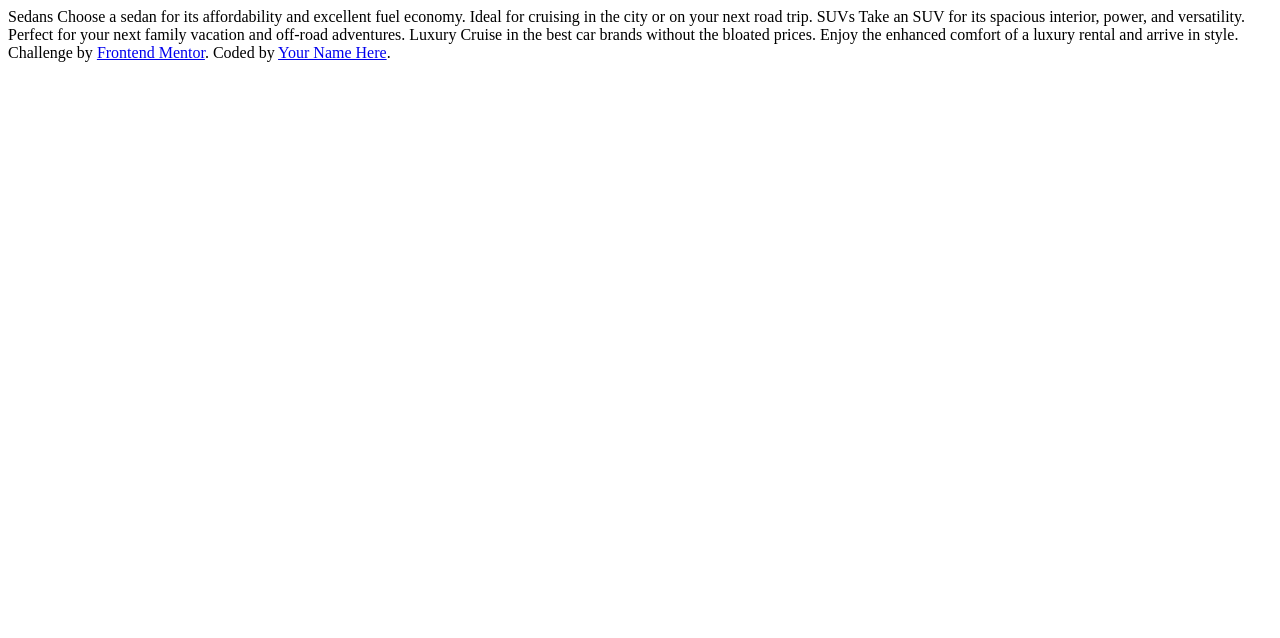
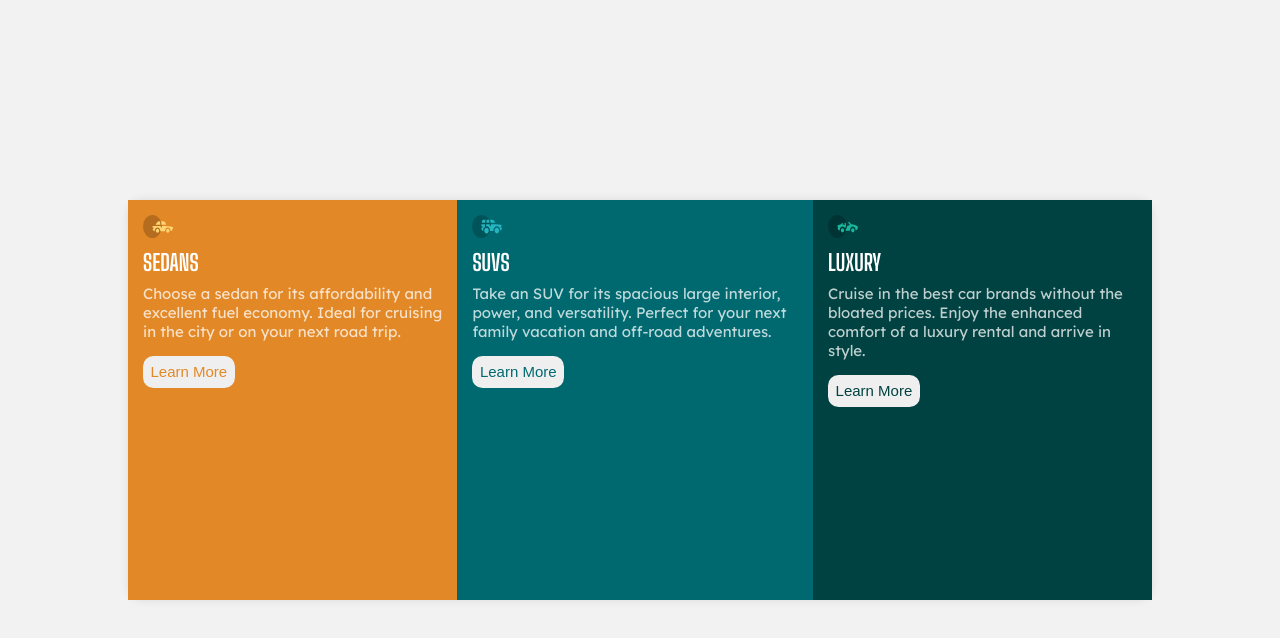
Before and after one commit to Silzzz0717/3-column-preview-card-component-main, a plain HTML site: page index.html in a window 1280 px wide. Drawn offline with Linux system fonts and the light colour scheme.

Commit message:
first draft

```diff
--- a/index.html
+++ b/index.html
@@ -11,23 +11,45 @@
       sizes="32x32"
       href="./images/favicon-32x32.png"
     />
+    <link rel="stylesheet" href="styles.css" />
 
-    <link rel="stylesheets" href="styles.css" />
     <title>Frontend Mentor | 3-column preview card component</title>
   </head>
   <body>
-    Sedans Choose a sedan for its affordability and excellent fuel economy.
-    Ideal for cruising in the city or on your next road trip. SUVs Take an SUV
-    for its spacious interior, power, and versatility. Perfect for your next
-    family vacation and off-road adventures. Luxury Cruise in the best car
-    brands without the bloated prices. Enjoy the enhanced comfort of a luxury
-    rental and arrive in style.
-
-    <div class="attribution">
+    <main class="container">
+      <div class="first-card">
+        <img src="images/icon-sedans.svg" alt="Sedans Icon" />
+        <h2>SEDANS</h2>
+        <p>
+          Choose a sedan for its affordability and excellent fuel economy. Ideal
+          for cruising in the city or on your next road trip.
+        </p>
+        <button class="first-button">Learn More</button>
+      </div>
+      <div class="second-card">
+        <img src="images/icon-suvs.svg" alt="Suvs Icon" />
+        <h2>SUVS</h2>
+        <p>
+          Take an SUV for its spacious large interior, power, and versatility.
+          Perfect for your next family vacation and off-road adventures.
+        </p>
+        <button class="second-button">Learn More</button>
+      </div>
+      <div class="third-card">
+        <img src="images/icon-luxury.svg" alt="Luxury Icon" />
+        <h2>LUXURY</h2>
+        <p>
+          Cruise in the best car brands without the bloated prices. Enjoy the
+          enhanced comfort of a luxury rental and arrive in style.
+        </p>
+        <button class="third-button">Learn More</button>
+      </div>
+    </main>
+    <!-- <div class="attribution">
       Challenge by
       <a href="https://www.frontendmentor.io?ref=challenge" target="_blank"
         >Frontend Mentor</a
       >. Coded by <a href="#">Your Name Here</a>.
-    </div>
+    </div> -->
   </body>
 </html>
--- a/styles.css
+++ b/styles.css
@@ -0,0 +1,105 @@
+@import url("https://fonts.googleapis.com/css2?family=Lexend+Deca&display=swap");
+
+@import url("https://fonts.googleapis.com/css2?family=Big+Shoulders+Display:wght@700&family=Lexend+Deca:wght@100..900&display=swap");
+
+:root {
+  --Brightorange: hsl(31, 77%, 52%);
+  --Darkcyan: hsl(184, 100%, 22%);
+  --Verydarkcyan: hsl(179, 100%, 13%);
+  --Transparentwhite: hsla(0, 0%, 100%, 0.75);
+  --Verylightgray: hsl(0, 0%, 95%);
+}
+
+* {
+  box-sizing: border-box;
+  margin: 0;
+  padding: 0;
+  font-size: 15px;
+}
+
+body {
+  background-color: var(--Verylightgray);
+  font-family: "Lexend Deca", sans-serif;
+  height: 100vh;
+  display: flex;
+  justify-content: center;
+  align-items: center;
+}
+
+.container {
+  display: flex;
+  justify-content: space-between;
+  width: 80%;
+  height: 50%;
+  border-radius: 1rem;
+  box-shadow: 0 0 10px rgba(0, 0, 0, 0.1);
+}
+
+h2 {
+  font-weight: 700;
+  font-family: "Big Shoulders Display", sans-serif;
+  color: white;
+  padding-bottom: 0.5rem;
+  font-size: 1.5rem;
+}
+
+img {
+  width: 30px;
+  height: 30px;
+  padding-bottom: 0.5rem;
+}
+
+.first-card,
+.second-card,
+.third-card {
+  padding: 1rem;
+}
+
+.first-card p,
+.second-card p,
+.third-card p {
+  color: var(--Transparentwhite);
+  margin-bottom: 1rem;
+}
+.first-card {
+  background-color: var(--Brightorange);
+}
+
+.second-card {
+  background-color: var(--Darkcyan);
+}
+
+.third-card {
+  background-color: var(--Verydarkcyan);
+}
+
+.first-button {
+  padding: 0.5rem;
+  border: 0;
+  border-radius: 0.7rem;
+  cursor: pointer;
+  color: var(--Brightorange);
+}
+
+.second-button {
+  padding: 0.5rem;
+  border: 0;
+  border-radius: 0.7rem;
+  cursor: pointer;
+  color: var(--Darkcyan);
+}
+
+.third-button {
+  padding: 0.5rem;
+  border: 0;
+  border-radius: 0.7rem;
+  cursor: pointer;
+  color: var(--Verydarkcyan);
+}
+
+@media screen and (max-width: 375px) {
+  .container {
+    display: flex;
+    flex-direction: row;
+  }
+}
```
